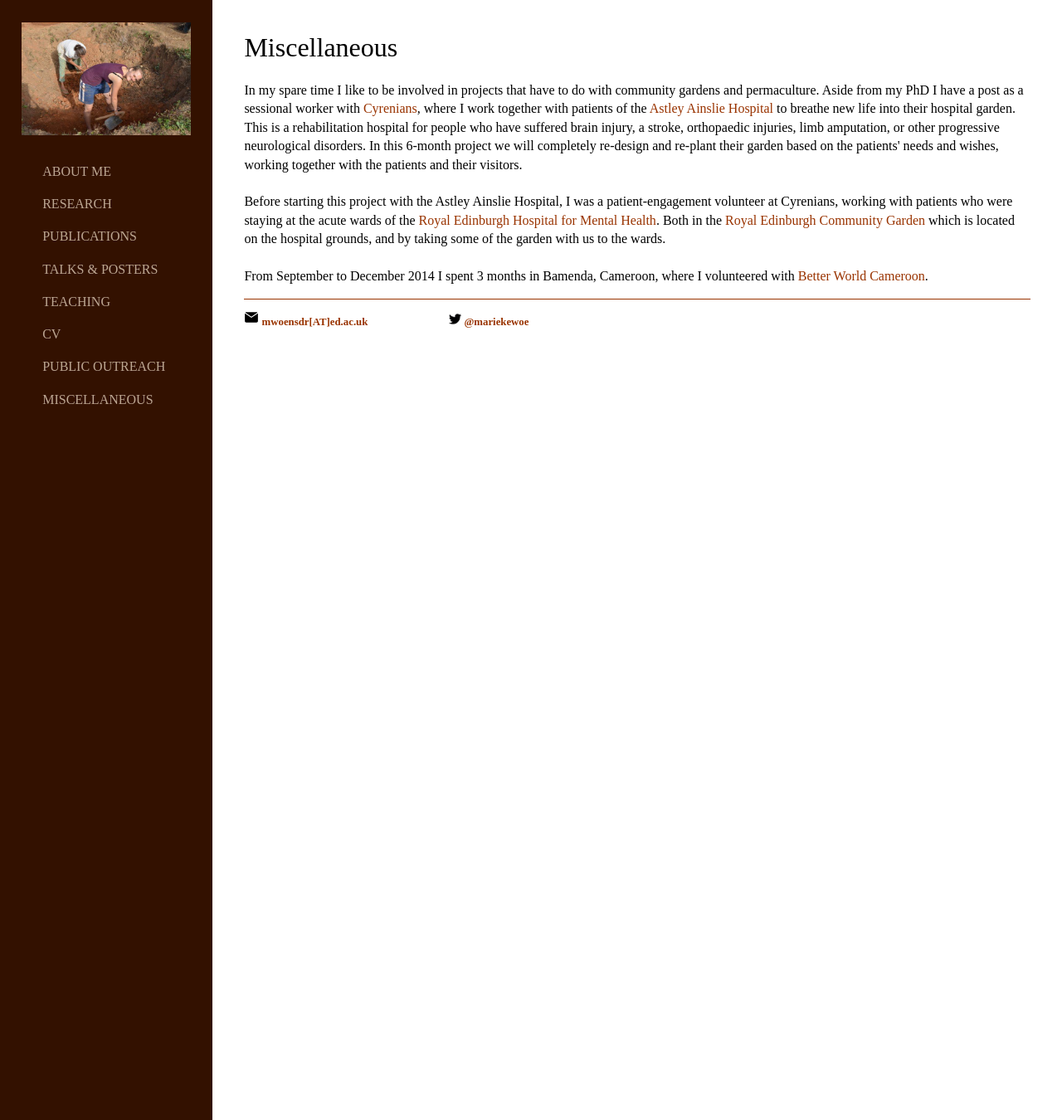
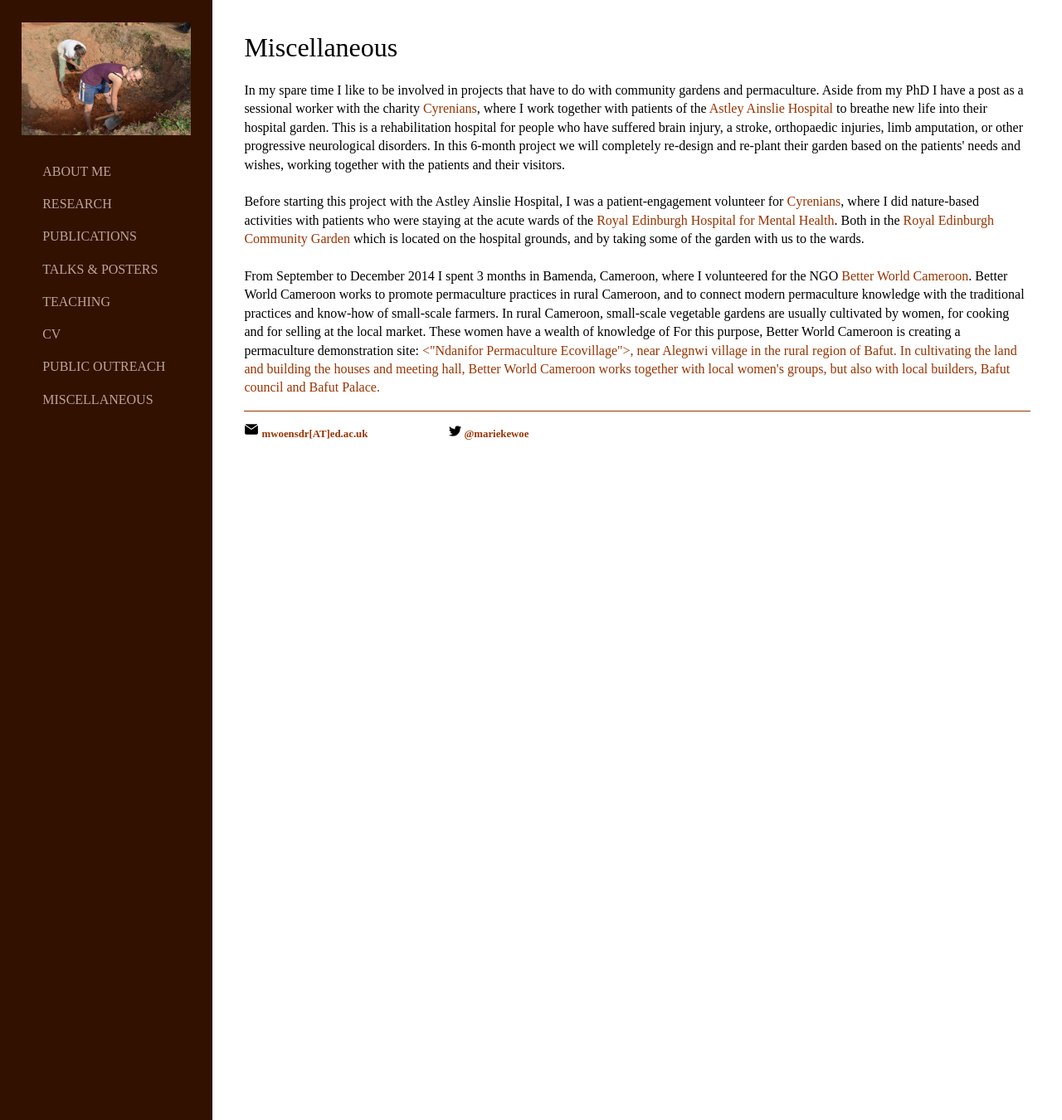
Before and after one commit to marieke-woensdregt/marieke-woensdregt.github.io, a Jekyll site: the page built from misc/index.html, in a window 1280 px wide. Shown: the whole page at 83% size. Built offline with Jekyll 4.4.1, drawn with Linux system fonts in a browser that asks for light colours.

Commit message:
Update index.html

```diff
--- a/misc/index.html
+++ b/misc/index.html
@@ -6,7 +6,7 @@
 	<h1>Miscellaneous</h1>
 	<p>
 		In my spare time I like to be involved in projects that have to do with community gardens and permaculture.
-		Aside from my PhD I have a post as a sessional worker with
+		Aside from my PhD I have a post as a sessional worker with the charity
 		<a href="http://cyrenians.scot/">Cyrenians</a>, where I work together with patients of the
 		<a href="http://www.nhslothian.scot.nhs.uk/GoingToHospital/Locations/AstleyAinslieHospital/Pages/default.aspx">Astley Ainslie Hospital</a>
 		to breathe new life into their hospital garden. This is a rehabilitation hospital for people who have suffered
@@ -16,15 +16,24 @@
 
 		<br />
 		<br />
-		Before starting this project with the Astley Ainslie Hospital, I was a patient-engagement volunteer at Cyrenians,
-		working with patients who were staying at the acute wards of the
+		Before starting this project with the Astley Ainslie Hospital, I was a patient-engagement volunteer for
+		<a href="http://cyrenians.scot/">Cyrenians</a>,
+		where I did nature-based activities with patients who were staying at the acute wards of the
 		<a href="http://www.nhslothian.scot.nhs.uk/GoingToHospital/Locations/REH/Pages/default.aspx">Royal Edinburgh Hospital for Mental Health</a>.
 		Both in the <a href="http://cyrenians.scot/community-and-food/community-gardens/">Royal Edinburgh Community Garden</a>
 		which is located on the hospital grounds, and by taking some of the garden with us to the wards.
 
 		<br />
 		<br />
-		From September to December 2014 I spent 3 months in Bamenda, Cameroon, where I volunteered with
-		<a href="http://betterworld-cameroon.com/">Better World Cameroon</a>.
+		From September to December 2014 I spent 3 months in Bamenda, Cameroon, where I volunteered for the NGO
+		<a href="http://betterworld-cameroon.com/">Better World Cameroon</a>. Better World Cameroon works to promote permaculture
+		practices in rural Cameroon, and to connect modern permaculture knowledge with the traditional practices and know-how
+		of small-scale farmers. In rural Cameroon, small-scale vegetable gardens are usually cultivated by women, for cooking
+		and for selling at the local market. These women have a wealth of knowledge of
+		For this purpose, Better World Cameroon is creating a permaculture demonstration site:
+		<a href="http://betterworld-cameroon.com/ndanifor-permaculture-ecovillage/"><"Ndanifor Permaculture Ecovillage">,
+		near Alegnwi village in the rural region of Bafut.
+		In cultivating the land and building the houses and meeting hall, Better World Cameroon works together with
+		local women's groups, but also with local builders, Bafut council and Bafut Palace.
 	</p>
 </div><!-- /.blurb -->
```
